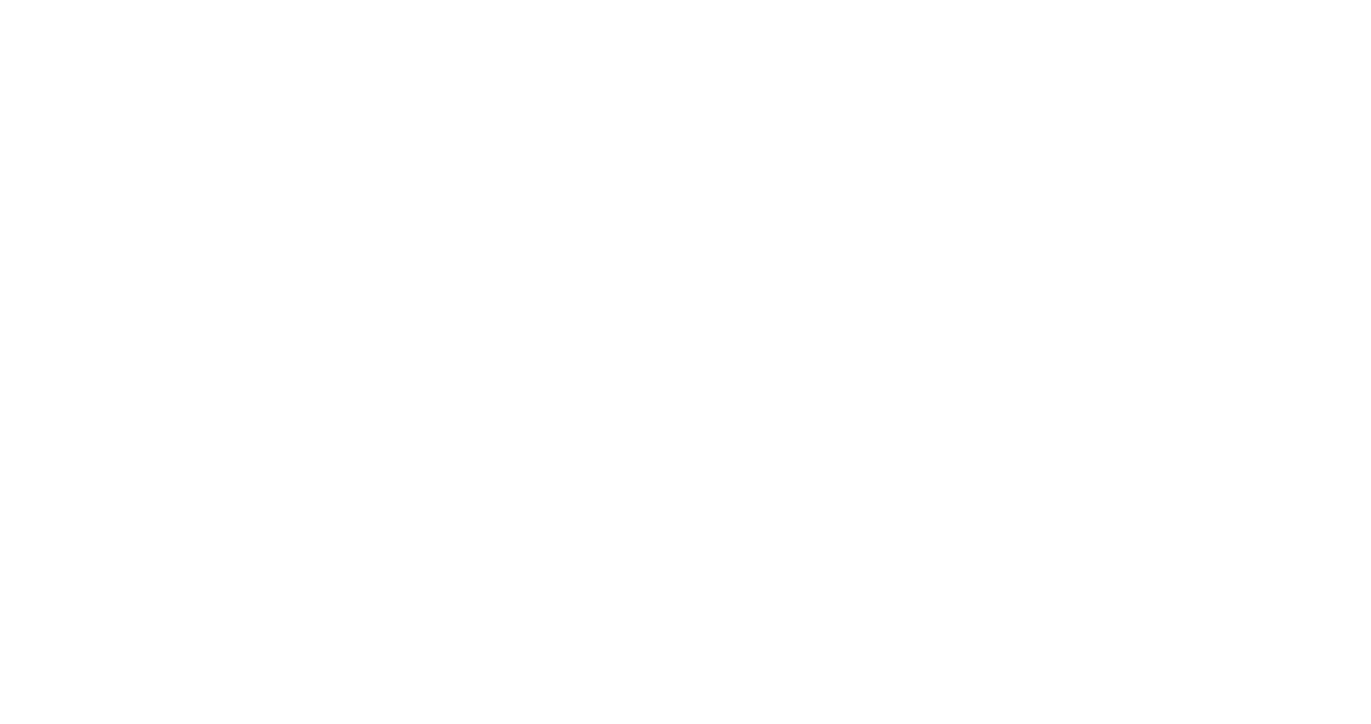
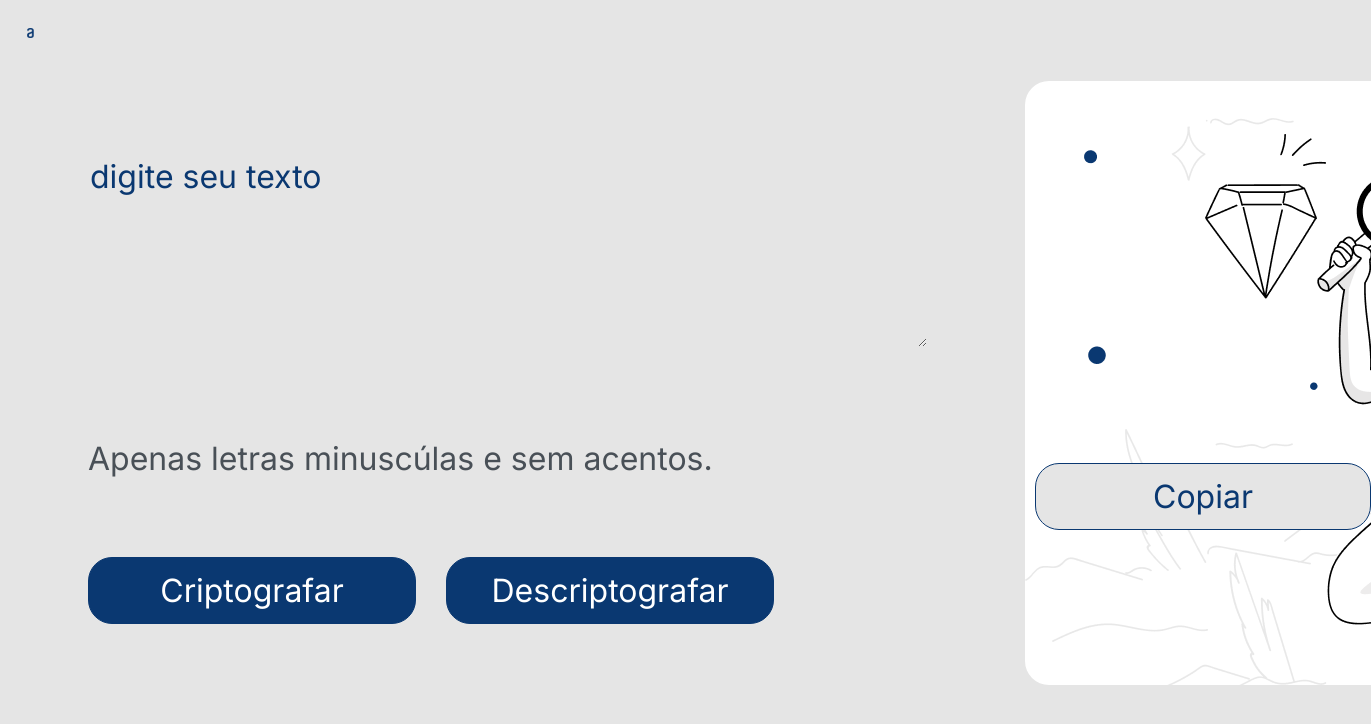
Before and after one commit to TarikMoreira/challenge, a plain HTML site: page index.html in a window 1280 px wide. Shown: the whole page, 1371 px wide, since content can reach past the window. Drawn offline with Linux system fonts and the light colour scheme.

Commit message:
Atualização imagens e botões

```diff
--- a/Styles/style.css
+++ b/Styles/style.css
@@ -0,0 +1,95 @@
+@import url('https://fonts.googleapis.com/css2?family=Inter:ital,opsz,wght@0,14..32,100..900;1,14..32,100..900&display=swap');
+*{
+    background-color: #e5e5e5;
+    font-family: "Inter", sans-serif;
+    font-weight: 400;
+    font-size: 32px;
+    line-height: 150%;
+
+}
+
+.text-area{
+    border: none;
+    color: #0a3871;
+    margin-top: 90px;
+    text-transform: lowercase;
+}
+
+.logo-alura{
+    margin: 10px;
+    padding-top: 10px;
+    width: 2%;
+}
+
+main{
+    display: flex;
+    margin-bottom: 50px;
+    margin-left: 80px;
+}
+
+::placeholder{color: #0a3871;}
+    .text-area:focus{
+        outline: none;
+    }
+
+.mensagem{
+    background-color: white;
+    background-image: url(/Assets/Boneco.png);
+    background-repeat: no-repeat;
+    border: none;
+    border-radius: 24px;
+    color: #0a3871;
+    margin-left: 98px;
+    margin-top: 20px;
+    padding-left: 20px;
+    position: fixed;
+    width: 600px;
+    height: 600px;
+}
+
+.mensagem:focus{
+    outline: none;
+}
+
+.botoes{
+    display: flex;
+    margin-top: 18px;
+}
+
+.btn-descriptar{
+    background-color: #0a3871;
+    border: 1px solid #0a3871;
+    border-radius: 24px;
+    color: white;
+    cursor: pointer;
+    height: 67px;
+    margin-left: 30px;
+    width: 328px;
+}
+
+.btn-encriptar{
+    background-color: #0a3871;
+    border: 1px solid #0a3871;
+    border-radius: 24px;
+    color: white;
+    cursor: pointer;
+    height: 67px;
+    width: 328px;
+}
+
+.btn-copiar{
+    border: 1px solid #0a3871;
+    border-radius: 24px;
+    color: #0a3871;
+    cursor: pointer;
+    height: 67px;
+    margin-left: 108px;
+    margin-top: 402px;
+    position: absolute;
+    width: 336px;
+}
+
+.informacao{
+    font-size: 18px;
+    color: #495057;
+}
--- a/index.html
+++ b/index.html
@@ -4,11 +4,33 @@
     <meta charset="UTF-8">
     <meta name="viewport" content="width=device-width, initial-scale=1.0">
     <title>Challenger Alura</title>
-    <link rel="stylesheets" href="./Styles/style.css">
+    <link rel="stylesheet" href="./Styles/style.css">
 </head>
 <body>
-    <header></header>
-    <main></main>
+    <header>
+        <img class="logo-alura" src="Assets/Logo.png" alt="Imagem logo da Alura.">
+    </header>
+    <main>
+        <sectio>
+            <textarea class="text-area" cols="41" rows="4" placeholder="Digite seu texto"></textarea>
+
+            <div class="informacao">
+                <h6>Apenas letras minuscúlas e sem acentos.</h6>
+
+            </div>
+
+            <div class="botoes">
+                <button class="btn-encriptar">Criptografar</button>
+                <button class="btn-descriptar">Descriptografar</button>
+
+            </div>
+        </sectio>
+
+        <section>
+            <textarea class="mensagem" cols="20" rows="10"></textarea>
+            <button class="btn-copiar">Copiar</button>
+        </section>
+    </main>
     <footer></footer>
 
 </body>
```
Also changed, not shown: Assets/Boneco.png (added), Assets/Logo.png (added), 1 other file.
